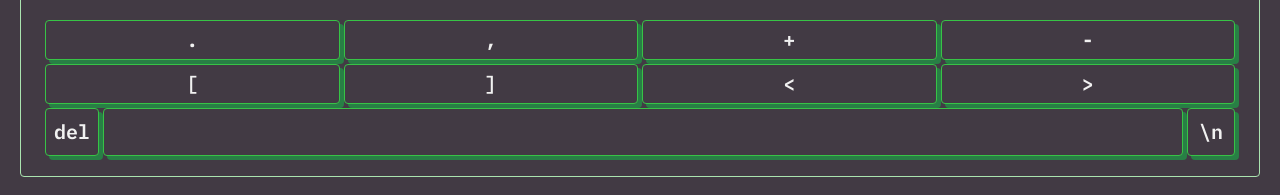
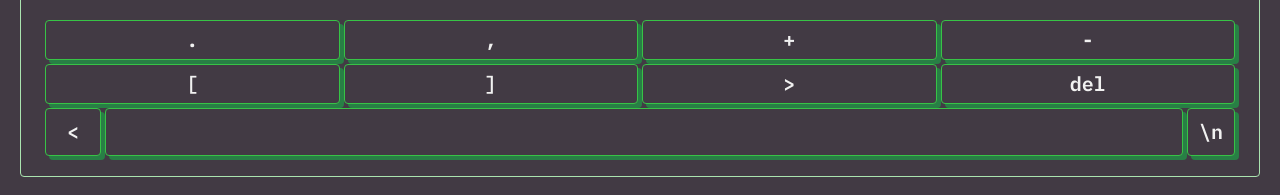
Before and after one commit to aeron13/esolang-playground, a Nuxt app: page / in a window 1280 px wide. Shown: the part 539-734 px from the top of the page. Built offline with nearby package versions, Linux system fonts and the light colour scheme.

Commit message:
change keyboard layout

```diff
--- a/app/components/ui/Keyboard.vue
+++ b/app/components/ui/Keyboard.vue
@@ -9,11 +9,11 @@
         <div class="grid grid-cols-4 gap-1">
             <UiKeyboardButton char="[" @click="$emit('click', '[')"></UiKeyboardButton>
             <UiKeyboardButton char="]" @click="$emit('click', ']')"></UiKeyboardButton>
-            <UiKeyboardButton char="<" @click="$emit('click', '<')"></UiKeyboardButton>
             <UiKeyboardButton char=">" @click="$emit('click', '>')"></UiKeyboardButton>
+            <UiKeyboardButton char="del" @click="$emit('click', 'del')"></UiKeyboardButton>
         </div>
         <div class="flex gap-1 h-[48px]">
-            <UiKeyboardButton char="del" @click="$emit('click', 'del')"></UiKeyboardButton>
+            <UiKeyboardButton char="<" @click="$emit('click', '<')" class="w-[56px]"></UiKeyboardButton>
             <UiKeyboardButton char=" " @click="$emit('click', 'SPACE')" class="flex-grow"></UiKeyboardButton>
             <UiKeyboardButton char="\n" @click="$emit('click', '\n')"></UiKeyboardButton>
         </div>
```
